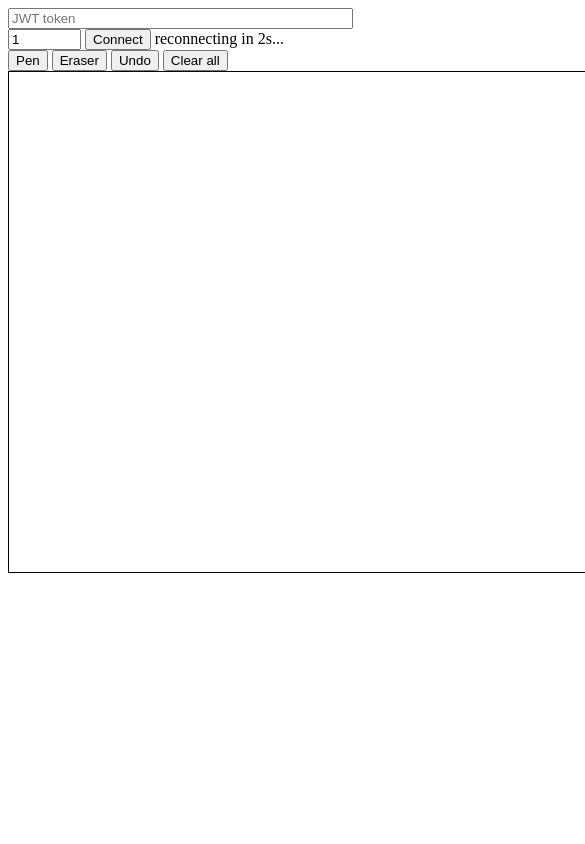
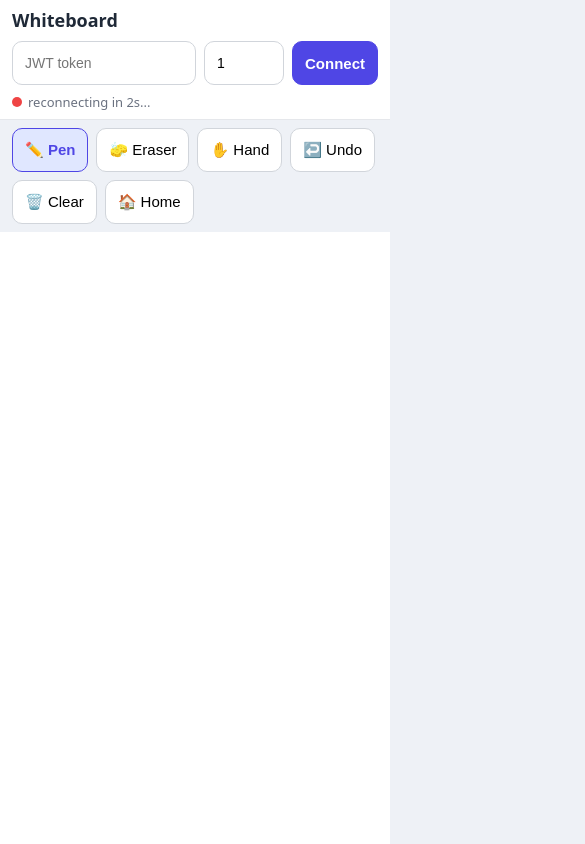
Before and after one commit to nisar922/whiteboard, a plain HTML site: page client/index.html in a window 390 px wide. Both pictures are taken after a click on the button "Connect". Shown: the top 844 px of the page, 585 px wide, since content can reach past the window. Drawn offline with Linux system fonts and the light colour scheme.

Commit message:
day 11 update screen canvas with pan and tool

```diff
--- a/client/index.html
+++ b/client/index.html
@@ -1,128 +1,230 @@
 <!DOCTYPE html>
-<html>
+<html lang="en">
+<head>
+<meta charset="UTF-8">
+<meta name="viewport" content="width=device-width, initial-scale=1, viewport-fit=cover">
+<title>Whiteboard</title>
+<style>
+  :root { --bg:#eef1f6; --ink:#1f2937; --brand:#4f46e5; --muted:#6b7280; }
+  * { box-sizing: border-box; }
+  html, body { height: 100%; margin: 0; }
+  body {
+    display: flex; flex-direction: column; height: 100vh; height: 100dvh; overflow: hidden;
+    background: var(--bg); color: var(--ink);
+    font: 15px/1.4 system-ui, -apple-system, "Segoe UI", sans-serif;
+  }
+  header {
+    display: flex; flex-wrap: wrap; gap: 8px; align-items: center;
+    padding: 8px 12px; background: #fff; border-bottom: 1px solid #e5e7eb;
+  }
+  header h1 { font-size: 18px; margin: 0 8px 0 0; }
+  input {
+    height: 44px; padding: 0 12px; border: 1px solid #d1d5db;
+    border-radius: 10px; font-size: 14px;
+  }
+  #token { flex: 1 1 180px; min-width: 120px; }
+  #board { width: 80px; }
+  button {
+    height: 44px; padding: 0 16px; border: 1px solid #d1d5db; background: #fff;
+    border-radius: 10px; font-size: 15px; cursor: pointer;
+  }
+  button:hover { background: #f3f4f6; }
+  button.primary { background: var(--brand); border-color: var(--brand); color: #fff; font-weight: 600; }
+  button.primary:hover { background: #4338ca; }
+  button.active { background: #e0e7ff; border-color: var(--brand); color: var(--brand); font-weight: 600; }
+  #status { display: flex; align-items: center; gap: 6px; font-size: 13px; color: var(--muted); }
+  #dot { width: 10px; height: 10px; border-radius: 50%; background: #ef4444; flex: none; }
+  #dot.on { background: #22c55e; }
+  #tools {
+    display: flex; flex-wrap: wrap; gap: 8px; align-items: center;
+    padding: 8px 12px; background: var(--bg);
+  }
+  #users { margin-left: auto; font-size: 13px; color: var(--muted); }
+  #stage { flex: 1; min-height: 0; position: relative; overflow: hidden; background: #fff; }
+  canvas {
+    position: absolute; left: 0; top: 0; width: 100%; height: 100%;
+    touch-action: none; cursor: crosshair; display: block;
+  }
+  .cursor {
+    position: absolute; left: 0; top: 0; pointer-events: none; white-space: nowrap;
+    font-size: 12px; background: #e11d48; color: #fff; padding: 1px 6px; border-radius: 4px;
+  }
+  @media (max-width: 600px) {
+    button { padding: 0 12px; }
+    header h1 { width: 100%; }
+  }
+</style>
+</head>
 <body>
-  <input id="token" placeholder="JWT token" size="40">
-  <input id="board" placeholder="board id" size="6" value="1">
-  <button onclick="connect()">Connect</button>
-  <span id="st">disconnected</span><br>
-  <button onclick="mode='pen'">Pen</button>
-  <button onclick="mode='erase'">Eraser</button>
-  <button onclick="undo()">Undo</button>
-  <button onclick="clearAll()">Clear all</button>
-  <span id="users"></span><br>
-  <div id="wrap" style="position:relative;width:800px;height:500px">
-    <canvas id="c" width="800" height="500" style="border:1px solid #000"></canvas>
+  <header>
+    <h1>Whiteboard</h1>
+    <input id="token" type="password" placeholder="JWT token" autocomplete="off">
+    <input id="board" type="number" placeholder="Board id" value="1">
+    <button class="primary" onclick="connect()">Connect</button>
+    <div id="status"><span id="dot"></span><span id="st">disconnected</span></div>
+  </header>
+  <div id="tools">
+    <button id="b-pen" class="active" onclick="setMode('pen')">✏️ Pen</button>
+    <button id="b-erase" onclick="setMode('erase')">🧽 Eraser</button>
+    <button id="b-hand" onclick="setMode('hand')">✋ Hand</button>
+    <button onclick="undo()">↩️ Undo</button>
+    <button onclick="clearAll()">🗑️ Clear</button>
+    <button onclick="goHome()">🏠 Home</button>
+    <span id="users"></span>
   </div>
+  <div id="stage"><canvas id="c"></canvas></div>
 <script>
-const c = document.getElementById("c"), ctx = c.getContext("2d");
-const st = document.getElementById("st");
-const wrap = document.getElementById("wrap");
-const usersEl = document.getElementById("users");
-let ws, mode = "pen", drawing = false, curId = null, lastCursor = 0;
-const strokes = new Map();
-const mine = [];
-const cursors = new Map();
-
-function send(m) {if (ws && ws.readyState === 1) ws.send(JSON.stringify(m));}
+const $ = id => document.getElementById(id);
+const c = $("c"), ctx = c.getContext("2d");
+const stage = $("stage");
+let ox = 0, oy = 0;                  // view offset (pan)
+let ws = null, mode = "pen", drawing = false, panning = false, panLast = null;
+let curId = null, lastCursor = 0;
+let retry = 0, fails = 0, everOpened = false, shouldReconnect = false;
+const strokes = new Map();           // id -> [points]
+const mine = [];                     // meri strokes (undo ke liye)
+const cursors = new Map();           // email -> {el, x, y}
+const uid = () => (window.crypto && crypto.randomUUID)
+  ? crypto.randomUUID()
+  : Date.now().toString(36) + Math.random().toString(36).slice(2);
+function setStatus(text, on) {
+  $("st").textContent = text;
+  $("dot").className = on ? "on" : "";
+}
+function setMode(m) {
+  mode = m;
+  for (const k of ["pen", "erase", "hand"])
+    $("b-" + k).classList.toggle("active", k === m);
+  c.style.cursor = m === "hand" ? "grab" : m === "erase" ? "pointer" : "crosshair";
+}
+function send(m) { if (ws && ws.readyState === 1) ws.send(JSON.stringify(m)); }
+/* ---------- drawing ---------- */
 function line(a, b) {
   ctx.beginPath(); ctx.moveTo(a.x, a.y); ctx.lineTo(b.x, b.y); ctx.stroke();
-
 }
-
-function pos(e) {
-  const r = c.getBoundingClientRect();
-  return { x: e.clientX - r.left, y: e.clientY - r.top };
+function dot(p) {
+  ctx.beginPath(); ctx.arc(p.x, p.y, 1.5, 0, Math.PI * 2); ctx.fill();
 }
-
 function redraw() {
+  ctx.save();
+  ctx.setTransform(1, 0, 0, 1, 0, 0);
   ctx.clearRect(0, 0, c.width, c.height);
-  for (const pts of strokes.values())
+  ctx.restore();
+  for (const pts of strokes.values()) {
+    if (pts.length === 1) dot(pts[0]);
     for (let i = 1; i < pts.length; i++) line(pts[i - 1], pts[i]);
+  }
 }
-
 function addPoint(id, p) {
   let pts = strokes.get(id);
   if (!pts) { pts = []; strokes.set(id, pts); }
-  if (pts.length) line(pts[pts.length - 1], p);
+  if (pts.length) line(pts[pts.length - 1], p); else dot(p);
   pts.push(p);
 }
-
 function removeStroke(id) { if (strokes.delete(id)) redraw(); }
-
-
+function pos(e) {
+  const r = c.getBoundingClientRect();
+  return { x: e.clientX - r.left + ox, y: e.clientY - r.top + oy };
+}
 function eraseAt(p) {
   for (const [id, pts] of strokes) {
-    if (pts.some(q => Math.hypot(q.x - p.x, q.y - p.y) < 8)) {
+    if (pts.some(q => Math.hypot(q.x - p.x, q.y - p.y) < 14)) {
       removeStroke(id);
       send({ type: "delete", id });
       break;
     }
   }
 }
-
 function undo() {
   const id = mine.pop();
   if (!id) return;
   removeStroke(id);
   send({ type: "delete", id });
 }
-
 function clearAll() {
+  if (!confirm("Clear the whole board for everyone?")) return;
   strokes.clear(); mine.length = 0; redraw();
   send({ type: "clear" });
 }
-
+/* ---------- poori screen + pan ---------- */
+function applyView() {
+  const dpr = window.devicePixelRatio || 1;
+  ctx.setTransform(dpr, 0, 0, dpr, -ox * dpr, -oy * dpr);
+  ctx.lineWidth = 3; ctx.lineCap = "round"; ctx.lineJoin = "round";
+  ctx.strokeStyle = "#111827"; ctx.fillStyle = "#111827";
+  redraw();
+  for (const cur of cursors.values()) placeCursor(cur);
+}
+function fit() {
+  const dpr = window.devicePixelRatio || 1;
+  c.width = Math.max(1, Math.floor(stage.clientWidth * dpr));
+  c.height = Math.max(1, Math.floor(stage.clientHeight * dpr));
+  applyView();
+}
+function goHome() { ox = 0; oy = 0; applyView(); }
+new ResizeObserver(fit).observe(stage);
+window.addEventListener("resize", fit);
+c.addEventListener("wheel", e => {
+  e.preventDefault();
+  ox += e.deltaX; oy += e.deltaY;
+  applyView();
+}, { passive: false });
+/* ---------- live cursors ---------- */
+function placeCursor(cur) {
+  cur.el.style.transform = `translate(${cur.x - ox + 10}px, ${cur.y - oy + 10}px)`;
+}
 function showCursor(u, x, y) {
-  let el = cursors.get(u);
-  if (!el) {
-    el = document.createElement("div");
-    el.style.cssText = "position:absolute;pointer-events:none;font:12px sans-serif;background:#e33;color:#fff;padding:1px 4px;border-radius:3px;white-space:nowrap";
+  let cur = cursors.get(u);
+  if (!cur) {
+    const el = document.createElement("div");
+    el.className = "cursor";
     el.textContent = u.split("@")[0];
-    wrap.appendChild(el);
-    cursors.set(u, el);
+    stage.appendChild(el);
+    cur = { el, x, y };
+    cursors.set(u, cur);
   }
-  el.style.left = (x + 12) + "px";
-  el.style.top = (y + 12) + "px";
+  cur.x = x; cur.y = y;
+  placeCursor(cur);
 }
-
 function pruneCursors(online) {
-  for (const [u, el] of cursors) {
-    if (!online.includes(u)) { el.remove(); cursors.delete(u); }
+  for (const [u, cur] of cursors) {
+    if (!online.includes(u)) { cur.el.remove(); cursors.delete(u); }
   }
 }
-
 function sendCursor(p) {
   const now = Date.now();
   if (now - lastCursor < 40) return;
   lastCursor = now;
   send({ type: "cursor", x: p.x, y: p.y });
 }
-
-let retry = 0, shouldReconnect = false;
-
+/* ---------- websocket ---------- */
 function connect() {
   if (ws) { ws.onclose = null; ws.close(); }
-  shouldReconnect = true;
-  retry = 0;
+  shouldReconnect = true; retry = 0; fails = 0; everOpened = false;
   openSocket();
 }
-
-
 function openSocket() {
-  const t = document.getElementById("token").value.trim();
-  const id = document.getElementById("board").value.trim();
+  const t = $("token").value.trim();
+  const id = $("board").value.trim();
   const port = new URLSearchParams(location.search).get("port") || 8000;
-  ws = new WebSocket(`ws://127.0.0.1:${port}/ws/boards/${id}?token=${t}`);
-  ws.onopen = () => { st.textContent = "connected"; retry = 0; };
+  const host = location.hostname || "127.0.0.1";
+  ws = new WebSocket(`ws://${host}:${port}/ws/boards/${id}?token=${encodeURIComponent(t)}`);
+  ws.onopen = () => { everOpened = true; retry = 0; fails = 0; setStatus("connected", true); };
   ws.onclose = ev => {
-    if (ev.code === 1008 || !shouldReconnect) {
+    if (ev.code === 1008) {
       shouldReconnect = false;
-      st.textContent = "rejected (bad token / no access / too many messages)";
+      setStatus("rejected (no access / too many messages)", false);
+      return;
+    }
+    if (!shouldReconnect) { setStatus("disconnected", false); return; }
+    if (!everOpened && ++fails >= 3) {
+      shouldReconnect = false;
+      setStatus("could not connect: check token, board id, server", false);
       return;
     }
     const delay = Math.min(1000 * 2 ** retry, 10000);
     retry++;
-    st.textContent = `reconnecting in ${delay / 1000}s...`;
+    setStatus(`reconnecting in ${delay / 1000}s...`, false);
     setTimeout(openSocket, delay);
   };
   ws.onmessage = e => {
@@ -136,13 +238,51 @@ function openSocket() {
       redraw();
     }
     else if (m.type === "presence") {
-      usersEl.textContent = " Online: " + m.users.join(", ");
+      $("users").textContent = "Online: " + m.users.join(", ");
       pruneCursors(m.users);
     }
     else if (m.type === "cursor") showCursor(m.u, m.x, m.y);
   };
 }
-
+/* ---------- mouse + touch + pen ---------- */
+c.addEventListener("pointerdown", e => {
+  c.setPointerCapture(e.pointerId);
+  if (mode === "hand") {
+    panning = true;
+    panLast = { x: e.clientX, y: e.clientY };
+    c.style.cursor = "grabbing";
+    return;
+  }
+  drawing = true;
+  const p = pos(e);
+  if (mode === "erase") { eraseAt(p); return; }
+  curId = uid();
+  mine.push(curId);
+  addPoint(curId, p);
+  send({ type: "point", id: curId, p });
+});
+c.addEventListener("pointermove", e => {
+  if (panning) {
+    ox -= e.clientX - panLast.x;
+    oy -= e.clientY - panLast.y;
+    panLast = { x: e.clientX, y: e.clientY };
+    applyView();
+  }
+  const p = pos(e);
+  sendCursor(p);
+  if (!drawing) return;
+  if (mode === "erase") { eraseAt(p); return; }
+  addPoint(curId, p);
+  send({ type: "point", id: curId, p });
+});
+function endStroke() {
+  if (panning) { panning = false; c.style.cursor = "grab"; }
+  if (drawing && mode === "pen") send({ type: "end" });
+  drawing = false;
+}
+c.addEventListener("pointerup", endStroke);
+c.addEventListener("pointercancel", endStroke);
+fit();
 </script>
 </body>
 </html>
```
